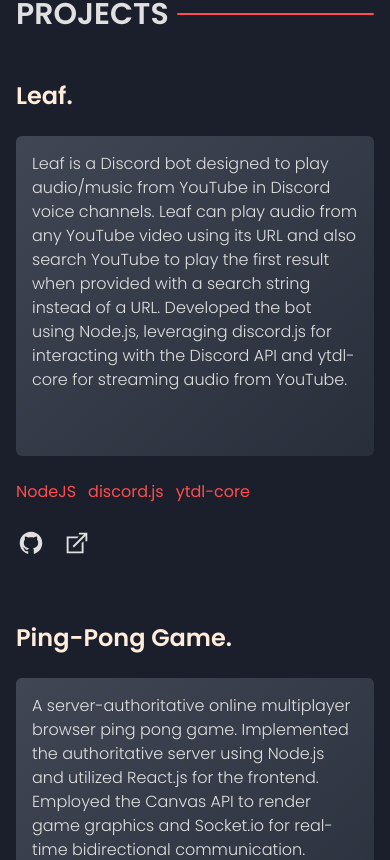
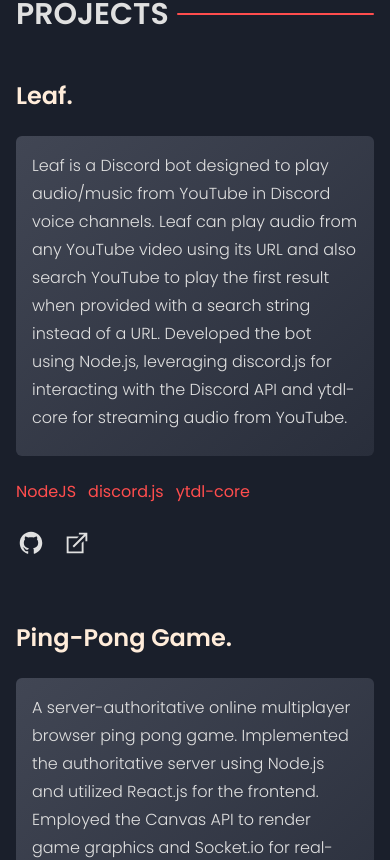
Before and after one commit to JOSU9435/portfolio, a React (Vite) app: page / in a window 390 px wide. Shown: the part 2834-3694 px from the top of the page. Built offline with nearby package versions, Linux system fonts and the light colour scheme; a web font is replaced by a local one.

Commit message:
adjust project line height

```diff
--- a/src/components/Project.tsx
+++ b/src/components/Project.tsx
@@ -39,7 +39,7 @@
           <img className="w-full h-full object-cover opacity-70 duration-300 hover:opacity-100" src={`/project-imgs/${image}`} alt="project" />
         </div>
 
-        <div className={`flex-1 bg-gradient-to-tl from-bg-200 to-bg-300 text-text-200 min-h-80 p-4 text-base font-light rounded-md duration-300 md:text-base md:min-h-48 md:relative ${reveal ? 'opacity-100 md:translate-x-0' : 'opacity-0 md:translate-x-32'}`}>
+        <div className={`flex-1 leading-7 bg-gradient-to-tl from-bg-200 to-bg-300 text-text-200 min-h-80 p-4 text-base font-light rounded-md duration-300 md:text-base md:min-h-48 md:relative ${reveal ? 'opacity-100 md:translate-x-0' : 'opacity-0 md:translate-x-32'}`}>
           {description}
         </div>
       </div>
```
